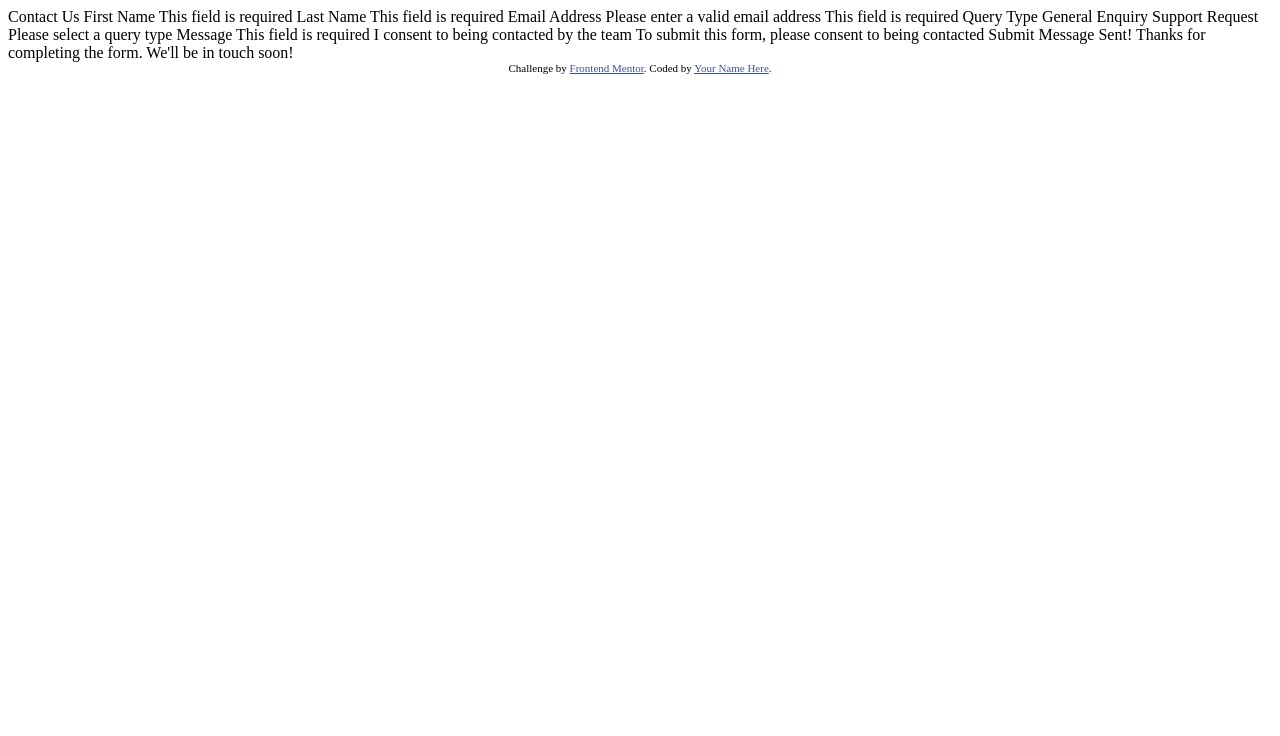
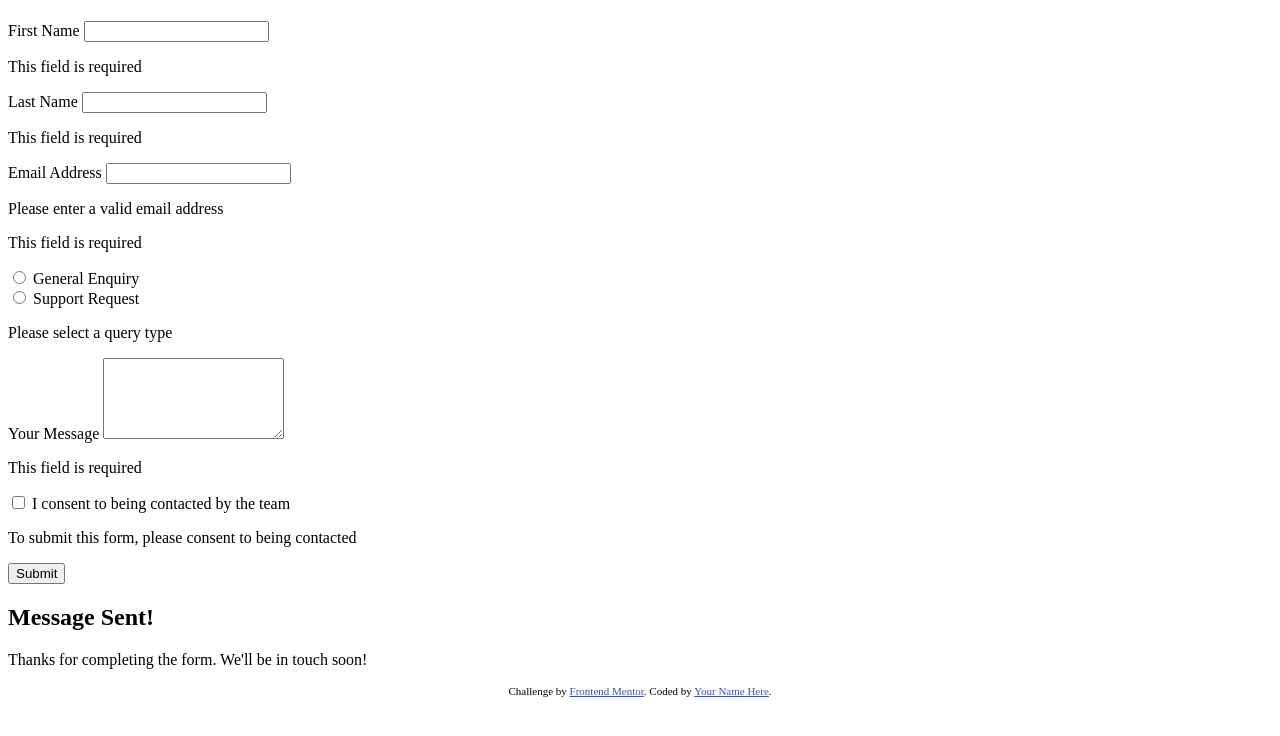
Before and after one commit to Tejiri-A/contact-form, a plain HTML site: page index.html in a window 1280 px wide. Drawn offline with Linux system fonts and the light colour scheme.

Commit message:
added semantic html to improve accessibility

```diff
--- a/index.html
+++ b/index.html
@@ -1,52 +1,176 @@
 <!DOCTYPE html>
 <html lang="en">
   <head>
-  <meta charset="UTF-8">
-  <meta name="viewport" content="width=device-width, initial-scale=1.0"> <!-- displays site properly based on user's device -->
+    <meta charset="UTF-8" />
+    <meta name="viewport" content="width=device-width, initial-scale=1.0" />
+    <!-- displays site properly based on user's device -->
 
-  <link rel="icon" type="image/png" sizes="32x32" href="./assets/images/favicon-32x32.png">
+    <link
+      rel="icon"
+      type="image/png"
+      sizes="32x32"
+      href="./assets/images/favicon-32x32.png"
+    />
 
     <title>Frontend Mentor | Contact form</title>
 
     <!-- Feel free to remove these styles or customise in your own stylesheet 👍 -->
     <style>
-    .attribution { font-size: 11px; text-align: center; }
-    .attribution a { color: hsl(228, 45%, 44%); }
+      .attribution {
+        font-size: 11px;
+        text-align: center;
+      }
+      .attribution a {
+        color: hsl(228, 45%, 44%);
+      }
     </style>
   </head>
   <body>
+    <main class="contact">
+      <div class="contact__form">
+        <form action="submit" method="post" class="contact__form-inner">
+          <header class="contact__header">
+            <h1 class="contact__title"></h1>
+          </header>
 
-  Contact Us
+          <div class="contact__grid">
+            <div class="contact__field">
+              <label for="firstName" class="contact__field-label"
+                >First Name</label
+              >
+              <input
+                type="text"
+                name="firstName"
+                id="firstName"
+                class="contact__field-input"
+                required
+                autocomplete="given-name"
+              />
+              <p class="contact__field-warning">This field is required</p>
+            </div>
 
-  First Name
-  This field is required
+            <div class="contact__field">
+              <label for="lastName" class="contact__field-label"
+                >Last Name</label
+              >
+              <input
+                type="text"
+                name="lastName"
+                id="lastName"
+                class="contact__field-input"
+                required
+                autocomplete="family-name"
+              />
+              <p class="contact__field-warning">This field is required</p>
+            </div>
+          </div>
 
-  Last Name
-  This field is required
+          <!-- Contact Information -->
+          <div class="contact__field">
+            <label for="emailAddress" class="contact__field-label"
+              >Email Address</label
+            >
+            <input
+              type="email"
+              name="emailAddress"
+              id="emailAddress"
+              class="contact__field-input"
+              required
+              autocomplete="email"
+            />
+            <p class="contact__field-error">
+              Please enter a valid email address
+            </p>
+            <p class="contact__field-warning">This field is required</p>
+          </div>
 
-  Email Address
-  Please enter a valid email address
-  This field is required
+          <!-- Query Selection -->
+          <div class="contact__radio-group">
+            <div class="contact__radio-item">
+              <input
+                type="radio"
+                name="queryType"
+                id="enquiry"
+                value="general"
+                class="contact__radio-input"
+                required
+              />
+              <label for="enquiry" class="contact__radio-label"
+                >General Enquiry</label
+              >
+            </div>
+            <div class="contact__radio-item">
+              <input
+                type="radio"
+                name="queryType"
+                id="support"
+                value="support"
+                class="contact__radio-input"
+                required
+              />
+              <label for="support" class="contact__radio-label"
+                >Support Request</label
+              >
+            </div>
+            <p class="contact__field-warning">Please select a query type</p>
+          </div>
 
-  Query Type
-  General Enquiry
-  Support Request
-  Please select a query type
+          <!-- Message Field -->
+          <div class="contact__field">
+            <label for="message" class="contact__field-label"
+              >Your Message</label
+            >
+            <textarea
+              name="message"
+              id="message"
+              class="contact__field-input contact__field-input--multiline"
+              rows="5"
+              required
+            ></textarea>
+            <p class="contact__field-warning">This field is required</p>
+          </div>
 
-  Message
-  This field is required
+          <!-- Consent Checkbox -->
+          <div class="contact__checkbox">
+            <input
+              type="checkbox"
+              name="consent"
+              id="consent"
+              class="contact__checkbox-input"
+              required
+            />
+            <label for="consent" class="contact__checkbox-label">
+              I consent to being contacted by the team
+            </label>
+            <p class="contact__field-warning">
+              To submit this form, please consent to being contacted
+            </p>
+          </div>
 
-  I consent to being contacted by the team
-  To submit this form, please consent to being contacted
+          <!-- Submit Button -->
+          <div class="contact__actions">
+            <button
+              type="submit"
+              class="contact__button contact__button--primary"
+            >
+              Submit
+            </button>
+          </div>
+        </form>
+      </div>
 
-  Submit
+      <article class="contact__success">
+        <h1 class="contact__success-title">Message Sent!</h1>
+        <p class="contact__success-text">
+          Thanks for completing the form. We'll be in touch soon!
+        </p>
+      </article>
+    </main>
 
-  Message Sent!
-  Thanks for completing the form. We'll be in touch soon!
-
-  <div class="attribution">
-    Challenge by <a href="https://www.frontendmentor.io?ref=challenge">Frontend Mentor</a>.
+    <footer class="attribution">
+      Challenge by
+      <a href="https://www.frontendmentor.io?ref=challenge">Frontend Mentor</a>.
       Coded by <a href="#">Your Name Here</a>.
-  </div>
+    </footer>
   </body>
 </html>
```
Lines whose indentation alone changed are shown as unchanged.
